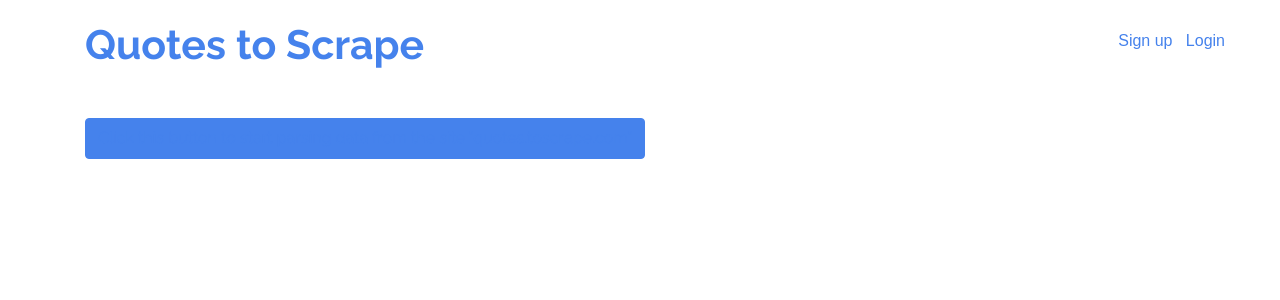
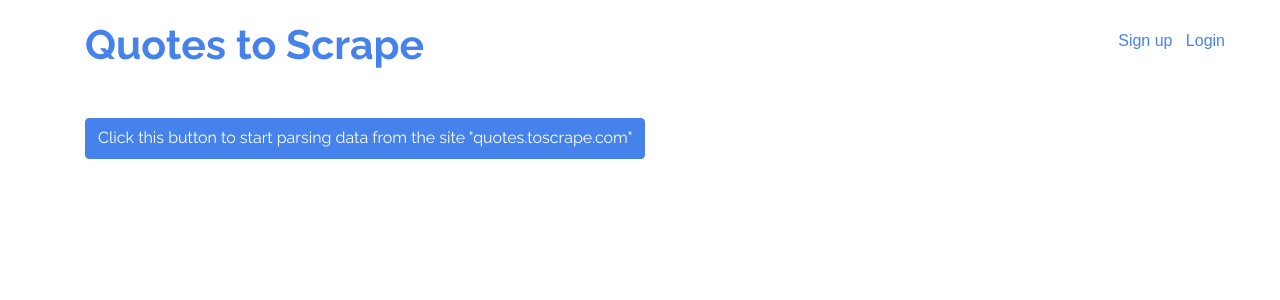
Before and after one commit to Nyambevos/homework_10, a Django app: page /parser/ in a window 1280 px wide. Shown: the top 300 px of the page. Run offline with Django 4.2, Linux system fonts and the light colour scheme; some libraries are stand-ins or nearby versions.

Commit message:
fixed the color of the parser button text

```diff
--- a/quotes/parser/templates/parser/index.html
+++ b/quotes/parser/templates/parser/index.html
@@ -2,8 +2,6 @@
 
 {% block content %}
 
-<li class="btn btn-primary">
-    <a href="{% url 'parser:run' %}">Click this button to start parsing data from the site "quotes.toscrape.com"</a>
-</li>
+<a href="{% url 'parser:run' %}" class="btn btn-primary">Click this button to start parsing data from the site "quotes.toscrape.com"</a>
 
 {% endblock %}
--- a/quotes/quoteapp/static/quoteapp/style.css
+++ b/quotes/quoteapp/static/quoteapp/style.css
@@ -109,3 +109,7 @@ body {
   .zyte {
     color: #b02cce;
   }
+
+  .parser {
+    color: #b02cce;
+  }
```
Also changed, not shown: quotes/quoteapp/migrations/0001_initial.py, quotes/quoteapp/migrations/0002_alter_tag_name.py (deleted).
